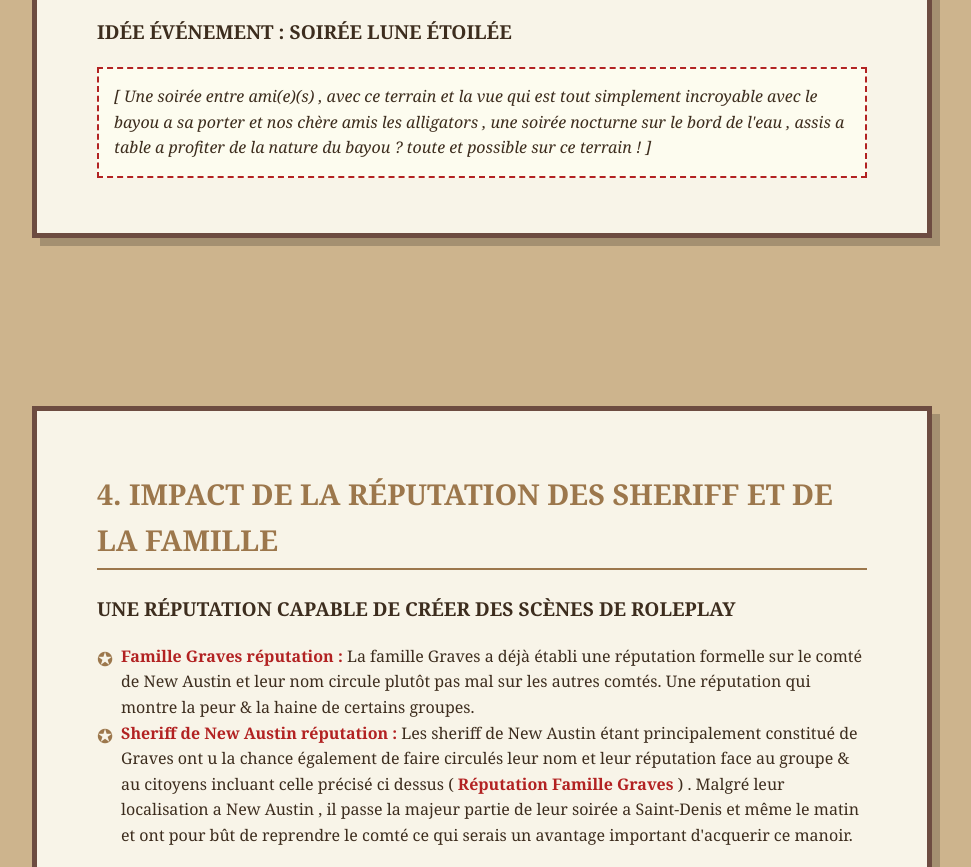
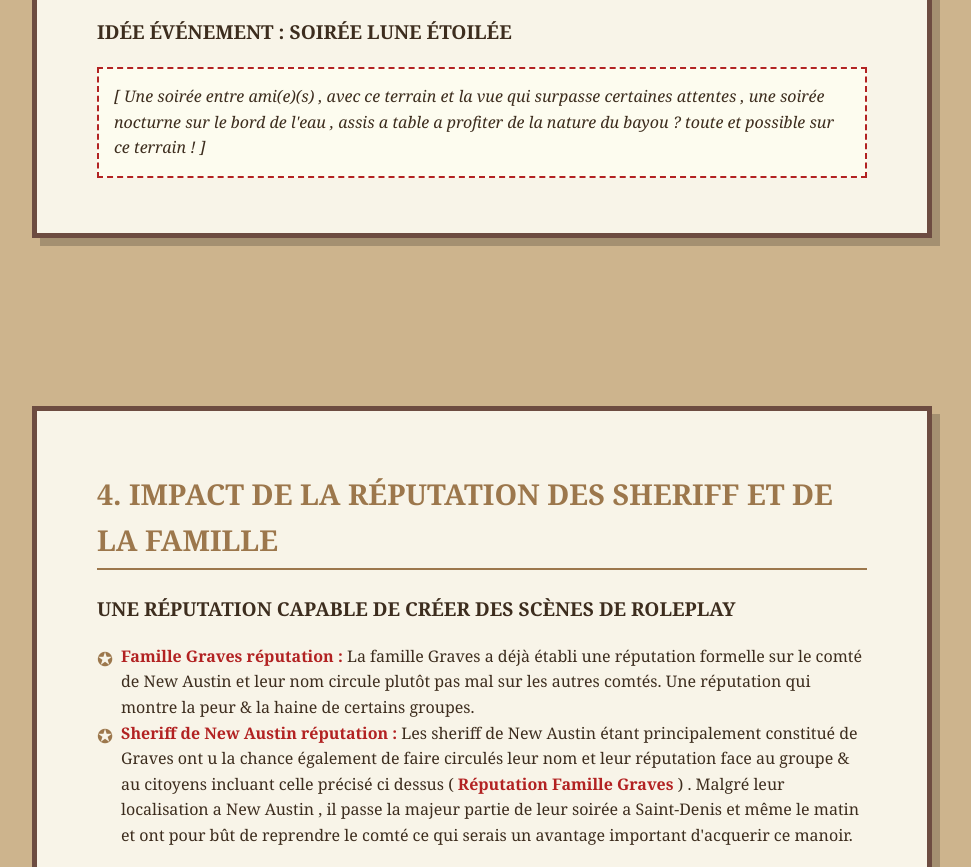
Before and after one commit to wolfygopqc/dossier-manoir-59-lc, a plain HTML site: page index.html in a window 1280 px wide. Shown: the part 3558-4425 px from the top of the page, without its empty margins (158-1129 px from the left). Drawn offline with Linux system fonts and the light colour scheme.

Commit message:
Fix HTML formatting and structure

```diff
--- a/index.html
+++ b/index.html
@@ -234,7 +234,7 @@
 
             <h3>Idée Événement : Soirée lune étoilée</h3>
             <div class="placeholder">
-                [ Une soirée entre ami(e)(s) , avec ce terrain et la vue qui est tout simplement incroyable avec le bayou a sa porter et nos chère amis les alligators , une soirée nocturne sur le bord de l'eau , assis a table a profiter de la nature du bayou ? toute et possible sur ce terrain ! ]
+                [ Une soirée entre ami(e)(s) , avec ce terrain et la vue qui surpasse certaines attentes , une soirée nocturne sur le bord de l'eau , assis a table a profiter de la nature du bayou ? toute et possible sur ce terrain ! ]
             </div>
         </div>
     </div>
@@ -268,6 +268,4 @@
     </div>
 
 </body>
-
-
 </html>
```
